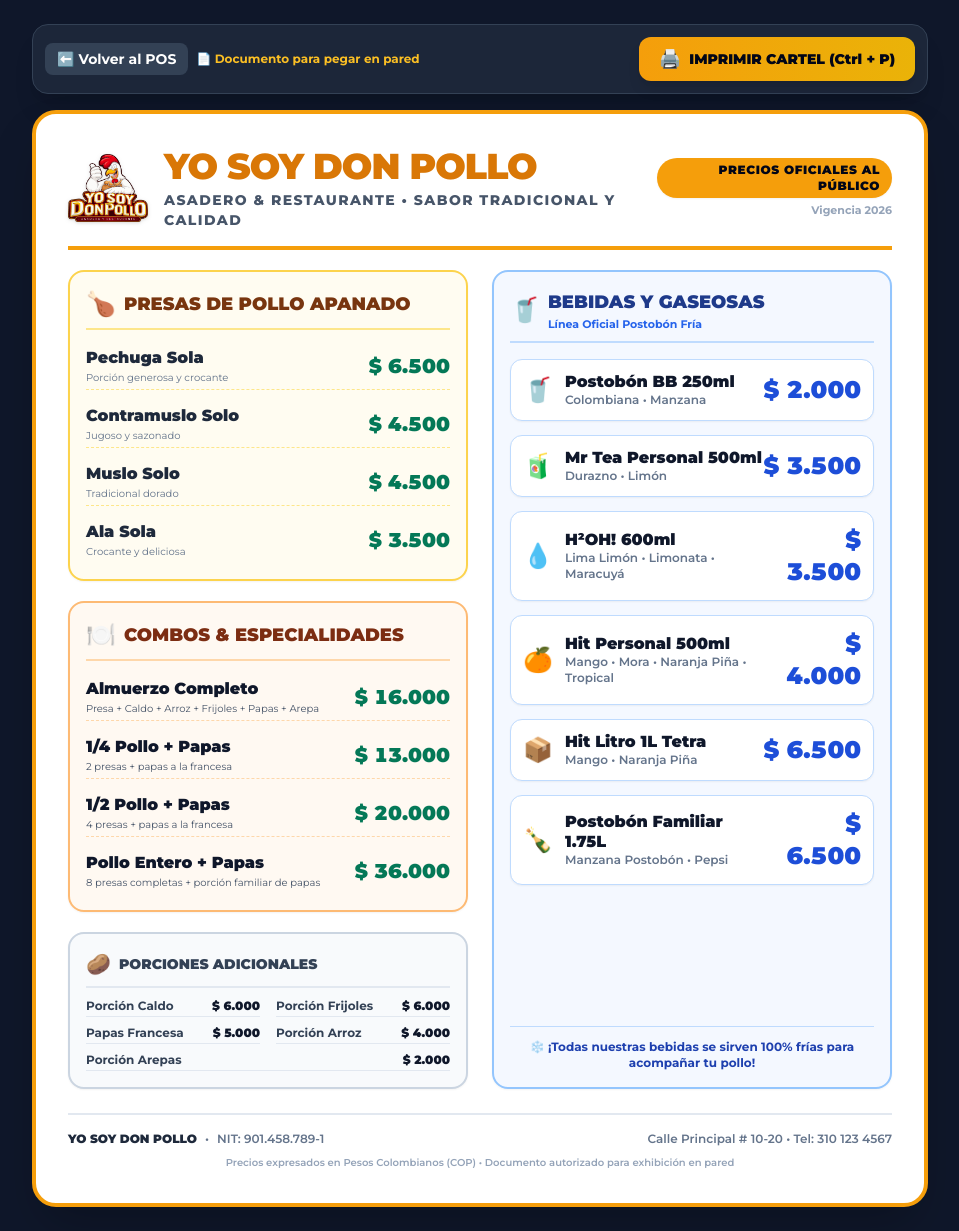
After one commit to josemp89/pollo-apanado, a FastAPI app: template app/templates/cartel_precios.html in a window 1280 px wide. The commit adds this page. Shown: the whole page, without its empty margins (160-1119 px from the left). Run offline with FastAPI, Linux system fonts and the light colour scheme; the template is opened without the code that fills it, so the values that code supplies are empty; some libraries are stand-ins or nearby versions.

Commit message:
feat(precios): actualizar precios y costos de bebidas segun solicitud y crear cartel guia para pared

```diff
--- a/app/main.py
+++ b/app/main.py
@@ -72,6 +72,11 @@ def get_cash_view(request: Request):
 def get_tutorial_view(request: Request):
     return templates.TemplateResponse(request=request, name="tutorial.html", context={"view": "tutorial"})
 
+@app.get("/precios", response_class=HTMLResponse)
+@app.get("/cartel-precios", response_class=HTMLResponse)
+def get_precios_view(request: Request):
+    return templates.TemplateResponse(request=request, name="cartel_precios.html", context={"view": "precios"})
+
 @app.get("/manifest.json")
 def get_manifest():
     manifest_path = os.path.join(STATIC_DIR, "manifest.json")
--- /dev/null
+++ b/app/templates/cartel_precios.html
@@ -0,0 +1,329 @@
+<!DOCTYPE html>
+<html lang="es">
+<head>
+  <meta charset="UTF-8">
+  <meta name="viewport" content="width=device-width, initial-scale=1.0">
+  <title>Lista Oficial de Precios - YO SOY DON POLLO</title>
+  <link rel="icon" type="image/png" href="/static/img/icon-192.png">
+  <script src="https://cdn.tailwindcss.com"></script>
+  <style>
+    @import url('https://fonts.googleapis.com/css2?family=Montserrat:wght@400;600;700;800;900&display=swap');
+
+    body {
+      font-family: 'Montserrat', sans-serif;
+      -webkit-print-color-adjust: exact !important;
+      print-color-adjust: exact !important;
+    }
+
+    @media print {
+      @page {
+        size: letter portrait;
+        margin: 8mm;
+      }
+      .no-print {
+        display: none !important;
+      }
+      body {
+        background: #ffffff !important;
+        color: #000000 !important;
+        padding: 0 !important;
+      }
+      .page-container {
+        border: 4px solid #b45309 !important;
+        box-shadow: none !important;
+        max-width: 100% !important;
+        width: 100% !important;
+      }
+    }
+  </style>
+</head>
+<body class="bg-slate-900 text-slate-100 min-h-screen py-6 px-3 sm:px-6 flex flex-col items-center justify-center">
+
+  <!-- BARRA DE HERRAMIENTAS SUPERIOR (SOLO PANTALLA) -->
+  <div class="no-print w-full max-w-4xl mb-4 flex flex-wrap items-center justify-between gap-3 bg-slate-800/90 border border-slate-700 p-3 rounded-2xl shadow-xl">
+    <div class="flex items-center space-x-2 text-sm text-slate-300">
+      <a href="/" class="px-3 py-1.5 bg-slate-700 hover:bg-slate-600 rounded-lg text-white font-bold transition flex items-center space-x-1">
+        <span>⬅️</span>
+        <span>Volver al POS</span>
+      </a>
+      <span class="text-xs text-amber-400 font-bold hidden sm:inline">📄 Documento para pegar en pared</span>
+    </div>
+    <div class="flex items-center space-x-2">
+      <button onclick="window.print()" class="px-5 py-2 bg-gradient-to-r from-amber-500 to-yellow-500 hover:from-amber-400 hover:to-yellow-400 active:scale-95 text-slate-950 font-black text-sm rounded-xl shadow-lg transition flex items-center space-x-2">
+        <span class="text-lg">🖨️</span>
+        <span>IMPRIMIR CARTEL (Ctrl + P)</span>
+      </button>
+    </div>
+  </div>
+
+  <!-- CONTENEDOR DEL CARTEL DE PARED (TAMAÑO CARTA EXACTO) -->
+  <div class="page-container w-full max-w-4xl bg-white text-slate-900 rounded-3xl p-6 sm:p-8 shadow-2xl border-4 border-amber-500 relative overflow-hidden">
+
+    <!-- ENCABEZADO INSTITUCIONAL -->
+    <header class="border-b-4 border-amber-500 pb-4 mb-5 flex items-center justify-between">
+      <div class="flex items-center space-x-4">
+        <img src="/static/img/logo_don_pollo_transparent.png" alt="Logo Don Pollo" class="h-20 w-20 object-contain drop-shadow" onerror="this.style.display='none'">
+        <div>
+          <h1 class="text-3xl sm:text-4xl font-black tracking-tight text-amber-600 uppercase leading-none">
+            YO SOY DON POLLO
+          </h1>
+          <p class="text-xs sm:text-sm font-extrabold text-slate-600 uppercase tracking-widest mt-1">
+            Asadero & Restaurante • Sabor Tradicional y Calidad
+          </p>
+        </div>
+      </div>
+      <div class="text-right">
+        <span class="inline-block px-3 py-1 bg-amber-500 text-slate-950 font-black text-xs uppercase rounded-full tracking-wider shadow-sm">
+          Precios Oficiales al Público
+        </span>
+        <p class="text-[11px] font-bold text-slate-400 mt-1">Vigencia 2026</p>
+      </div>
+    </header>
+
+    <!-- CUERPO PRINCIPAL: 2 COLUMNAS (POLLO Y BEBIDAS) -->
+    <div class="grid grid-cols-1 md:grid-cols-2 gap-6">
+
+      <!-- COLUMNA 1: POLLOS, PRESAS Y COMBOS -->
+      <div class="space-y-5">
+
+        <!-- PRESAS INDIVIDUALES -->
+        <div class="bg-amber-50/70 border-2 border-amber-300 rounded-2xl p-4 shadow-sm">
+          <div class="flex items-center space-x-2 border-b-2 border-amber-200 pb-2 mb-3">
+            <span class="text-2xl">🍗</span>
+            <h2 class="text-lg font-black text-amber-900 uppercase">Presas de Pollo Apanado</h2>
+          </div>
+          <div class="space-y-2.5">
+            <div class="flex items-center justify-between py-1 border-b border-dashed border-amber-200">
+              <div>
+                <span class="text-base font-black text-slate-800">Pechuga Sola</span>
+                <p class="text-[10px] text-slate-500 font-medium">Porción generosa y crocante</p>
+              </div>
+              <span class="text-xl font-black text-emerald-700 tabular-nums">$ 6.500</span>
+            </div>
+            <div class="flex items-center justify-between py-1 border-b border-dashed border-amber-200">
+              <div>
+                <span class="text-base font-black text-slate-800">Contramuslo Solo</span>
+                <p class="text-[10px] text-slate-500 font-medium">Jugoso y sazonado</p>
+              </div>
+              <span class="text-xl font-black text-emerald-700 tabular-nums">$ 4.500</span>
+            </div>
+            <div class="flex items-center justify-between py-1 border-b border-dashed border-amber-200">
+              <div>
+                <span class="text-base font-black text-slate-800">Muslo Solo</span>
+                <p class="text-[10px] text-slate-500 font-medium">Tradicional dorado</p>
+              </div>
+              <span class="text-xl font-black text-emerald-700 tabular-nums">$ 4.500</span>
+            </div>
+            <div class="flex items-center justify-between py-1">
+              <div>
+                <span class="text-base font-black text-slate-800">Ala Sola</span>
+                <p class="text-[10px] text-slate-500 font-medium">Crocante y deliciosa</p>
+              </div>
+              <span class="text-xl font-black text-emerald-700 tabular-nums">$ 3.500</span>
+            </div>
+          </div>
+        </div>
+
+        <!-- COMBOS Y PLATOS -->
+        <div class="bg-orange-50/70 border-2 border-orange-300 rounded-2xl p-4 shadow-sm">
+          <div class="flex items-center space-x-2 border-b-2 border-orange-200 pb-2 mb-3">
+            <span class="text-2xl">🍽️</span>
+            <h2 class="text-lg font-black text-orange-900 uppercase">Combos & Especialidades</h2>
+          </div>
+          <div class="space-y-2.5">
+            <div class="flex items-center justify-between py-1 border-b border-dashed border-orange-200">
+              <div>
+                <span class="text-base font-black text-slate-900">Almuerzo Completo</span>
+                <p class="text-[10px] text-slate-600 font-medium">Presa + Caldo + Arroz + Frijoles + Papas + Arepa</p>
+              </div>
+              <span class="text-xl font-black text-emerald-700 tabular-nums">$ 16.000</span>
+            </div>
+            <div class="flex items-center justify-between py-1 border-b border-dashed border-orange-200">
+              <div>
+                <span class="text-base font-black text-slate-900">1/4 Pollo + Papas</span>
+                <p class="text-[10px] text-slate-600 font-medium">2 presas + papas a la francesa</p>
+              </div>
+              <span class="text-xl font-black text-emerald-700 tabular-nums">$ 13.000</span>
+            </div>
+            <div class="flex items-center justify-between py-1 border-b border-dashed border-orange-200">
+              <div>
+                <span class="text-base font-black text-slate-900">1/2 Pollo + Papas</span>
+                <p class="text-[10px] text-slate-600 font-medium">4 presas + papas a la francesa</p>
+              </div>
+              <span class="text-xl font-black text-emerald-700 tabular-nums">$ 20.000</span>
+            </div>
+            <div class="flex items-center justify-between py-1">
+              <div>
+                <span class="text-base font-black text-slate-900">Pollo Entero + Papas</span>
+                <p class="text-[10px] text-slate-600 font-medium">8 presas completas + porción familiar de papas</p>
+              </div>
+              <span class="text-xl font-black text-emerald-700 tabular-nums">$ 36.000</span>
+            </div>
+          </div>
+        </div>
+
+        <!-- PORCIONES ADICIONALES -->
+        <div class="bg-slate-50 border-2 border-slate-300 rounded-2xl p-4 shadow-sm">
+          <div class="flex items-center space-x-2 border-b-2 border-slate-200 pb-2 mb-2">
+            <span class="text-xl">🥔</span>
+            <h3 class="text-sm font-black text-slate-700 uppercase">Porciones Adicionales</h3>
+          </div>
+          <div class="grid grid-cols-2 gap-x-4 gap-y-1.5 text-xs">
+            <div class="flex justify-between border-b border-slate-200 py-0.5">
+              <span class="font-bold text-slate-700">Porción Caldo</span>
+              <span class="font-black text-slate-900">$ 6.000</span>
+            </div>
+            <div class="flex justify-between border-b border-slate-200 py-0.5">
+              <span class="font-bold text-slate-700">Porción Frijoles</span>
+              <span class="font-black text-slate-900">$ 6.000</span>
+            </div>
+            <div class="flex justify-between border-b border-slate-200 py-0.5">
+              <span class="font-bold text-slate-700">Papas Francesa</span>
+              <span class="font-black text-slate-900">$ 5.000</span>
+            </div>
+            <div class="flex justify-between border-b border-slate-200 py-0.5">
+              <span class="font-bold text-slate-700">Porción Arroz</span>
+              <span class="font-black text-slate-900">$ 4.000</span>
+            </div>
+            <div class="flex justify-between border-b border-slate-200 py-0.5 col-span-2">
+              <span class="font-bold text-slate-700">Porción Arepas</span>
+              <span class="font-black text-slate-900">$ 2.000</span>
+            </div>
+          </div>
+        </div>
+
+      </div>
+
+      <!-- COLUMNA 2: GASEOSAS Y BEBIDAS -->
+      <div class="space-y-5">
+
+        <div class="bg-blue-50/70 border-2 border-blue-300 rounded-2xl p-4 shadow-sm h-full flex flex-col justify-between">
+          <div>
+            <div class="flex items-center space-x-2 border-b-2 border-blue-200 pb-2 mb-4">
+              <span class="text-2xl">🥤</span>
+              <div>
+                <h2 class="text-lg font-black text-blue-900 uppercase">Bebidas y Gaseosas</h2>
+                <p class="text-[11px] font-bold text-blue-600">Línea Oficial Postobón Fría</p>
+              </div>
+            </div>
+
+            <div class="space-y-3.5">
+
+              <!-- POSTOBON BB 250 -->
+              <div class="p-3 bg-white rounded-xl border border-blue-200 shadow-sm flex items-center justify-between">
+                <div class="flex items-center space-x-3">
+                  <span class="text-2xl">🥤</span>
+                  <div>
+                    <h3 class="text-base font-black text-slate-900 leading-tight">Postobón BB 250ml</h3>
+                    <p class="text-xs text-slate-500 font-semibold">Colombiana • Manzana</p>
+                  </div>
+                </div>
+                <div class="text-right">
+                  <span class="text-2xl font-black text-blue-700 tabular-nums">$ 2.000</span>
+                </div>
+              </div>
+
+              <!-- MR TEA 500ML -->
+              <div class="p-3 bg-white rounded-xl border border-blue-200 shadow-sm flex items-center justify-between">
+                <div class="flex items-center space-x-3">
+                  <span class="text-2xl">🧃</span>
+                  <div>
+                    <h3 class="text-base font-black text-slate-900 leading-tight">Mr Tea Personal 500ml</h3>
+                    <p class="text-xs text-slate-500 font-semibold">Durazno • Limón</p>
+                  </div>
+                </div>
+                <div class="text-right">
+                  <span class="text-2xl font-black text-blue-700 tabular-nums">$ 3.500</span>
+                </div>
+              </div>
+
+              <!-- H2OH! 600ML -->
+              <div class="p-3 bg-white rounded-xl border border-blue-200 shadow-sm flex items-center justify-between">
+                <div class="flex items-center space-x-3">
+                  <span class="text-2xl">💧</span>
+                  <div>
+                    <h3 class="text-base font-black text-slate-900 leading-tight">H²OH! 600ml</h3>
+                    <p class="text-xs text-slate-500 font-semibold">Lima Limón • Limonata • Maracuyá</p>
+                  </div>
+                </div>
+                <div class="text-right">
+                  <span class="text-2xl font-black text-blue-700 tabular-nums">$ 3.500</span>
+                </div>
+              </div>
+
+              <!-- HIT PERSONAL 500ML -->
+              <div class="p-3 bg-white rounded-xl border border-blue-200 shadow-sm flex items-center justify-between">
+                <div class="flex items-center space-x-3">
+                  <span class="text-2xl">🍊</span>
+                  <div>
+                    <h3 class="text-base font-black text-slate-900 leading-tight">Hit Personal 500ml</h3>
+                    <p class="text-xs text-slate-500 font-semibold">Mango • Mora • Naranja Piña • Tropical</p>
+                  </div>
+                </div>
+                <div class="text-right">
+                  <span class="text-2xl font-black text-blue-700 tabular-nums">$ 4.000</span>
+                </div>
+              </div>
+
+              <!-- HIT LITRO TETRA -->
+              <div class="p-3 bg-white rounded-xl border border-blue-200 shadow-sm flex items-center justify-between">
+                <div class="flex items-center space-x-3">
+                  <span class="text-2xl">📦</span>
+                  <div>
+                    <h3 class="text-base font-black text-slate-900 leading-tight">Hit Litro 1L Tetra</h3>
+                    <p class="text-xs text-slate-500 font-semibold">Mango • Naranja Piña</p>
+                  </div>
+                </div>
+                <div class="text-right">
+                  <span class="text-2xl font-black text-blue-700 tabular-nums">$ 6.500</span>
+                </div>
+              </div>
+
+              <!-- POSTOBON 1.75L FAMILIAR -->
+              <div class="p-3 bg-white rounded-xl border border-blue-200 shadow-sm flex items-center justify-between">
+                <div class="flex items-center space-x-3">
+                  <span class="text-2xl">🍾</span>
+                  <div>
+                    <h3 class="text-base font-black text-slate-900 leading-tight">Postobón Familiar 1.75L</h3>
+                    <p class="text-xs text-slate-500 font-semibold">Manzana Postobón • Pepsi</p>
+                  </div>
+                </div>
+                <div class="text-right">
+                  <span class="text-2xl font-black text-blue-700 tabular-nums">$ 6.500</span>
+                </div>
+              </div>
+
+            </div>
+          </div>
+
+          <!-- NOTA AL PIE DE BEBIDAS -->
+          <div class="mt-4 pt-3 border-t border-blue-200 text-center">
+            <p class="text-xs font-bold text-blue-800">
+              ❄️ ¡Todas nuestras bebidas se sirven 100% frías para acompañar tu pollo!
+            </p>
+          </div>
+        </div>
+
+      </div>
+
+    </div>
+
+    <!-- PIE DE PÁGINA DEL CARTEL -->
+    <footer class="mt-6 pt-4 border-t-2 border-slate-200 flex flex-wrap items-center justify-between text-xs text-slate-500 font-semibold">
+      <div class="flex items-center space-x-2">
+        <span class="font-black text-slate-800">YO SOY DON POLLO</span>
+        <span>•</span>
+        <span>NIT: 901.458.789-1</span>
+      </div>
+      <div>
+        <span>Calle Principal # 10-20 • Tel: 310 123 4567</span>
+      </div>
+      <div class="w-full text-center mt-2 text-[10px] text-slate-400">
+        Precios expresados en Pesos Colombianos (COP) • Documento autorizado para exhibición en pared
+      </div>
+    </footer>
+
+  </div>
+
+</body>
+</html>
```
Also changed, not shown: app/database.py (+15 -15 lines), app/routers/cash.py (+15 -15 lines), app/templates/index.html (+7 -1 lines), tests/test_postobon_inventory_specs.py (+15 -15 lines), data/asadero.db.
